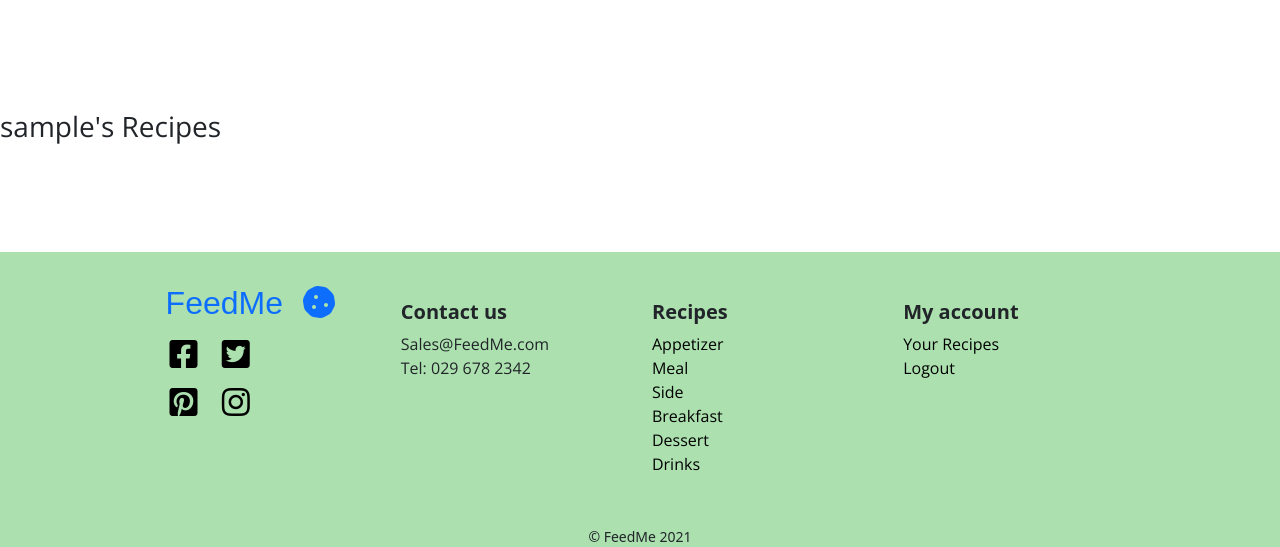
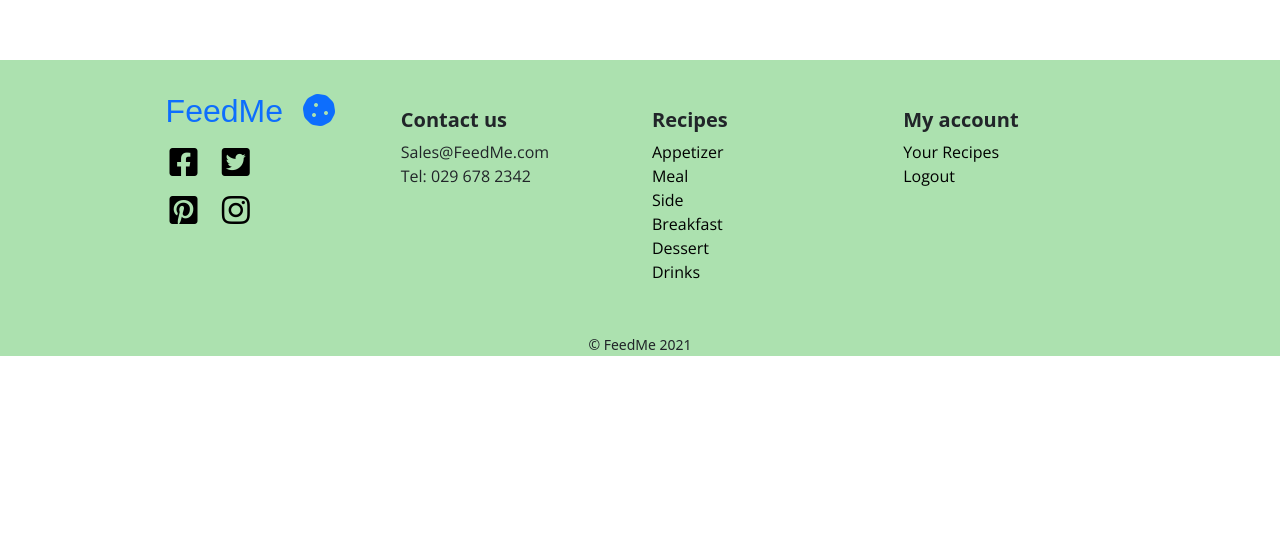
Before and after one commit to PillowFishSticks/MP3-FeedMe, a Flask app: a page that uses templates/base.html in a window 1280 px wide. Shown: the part 140-687 px from the top of the page. Run offline with Flask 2, Linux system fonts and the light colour scheme; the visitor is signed in with stand-in values (Sample User, id 1); a database or web service that is not in the repository returns one stand-in record (values such as "Sample title"); some libraries are stand-ins or nearby versions; some web fonts are replaced.

Commit message:
change redirect for recipe page

```diff
--- a/app.py
+++ b/app.py
@@ -31,7 +31,7 @@ def home():
 @app.route("/")
 @app.route("/get_recipes")
 def get_recipes():
-    recipes = mongo.db.recipes.find()
+    recipes = list(mongo.db.recipes.find())
     return render_template("your_recipes.html", recipes=recipes)
 
 @app.route("/register", methods=["GET", "POST"])
@@ -78,6 +78,7 @@ def login():
 
     return render_template("login.html")
 
+
 @app.route("/your_recipes/<username>", methods=["GET", "POST"])
 def your_recipes(username):
     username = mongo.db.users.find_one(
--- a/templates/base.html
+++ b/templates/base.html
@@ -35,7 +35,7 @@
                     </li>
                     {% if session.user %}
                         <li class="nav-item">
-                            <a class="nav-link" href="{{ url_for('your_recipes', username=session['user'])}}">Your
+                            <a class="nav-link" href="{{ url_for('get_recipes', username=session['user'])}}">Your
                                 Recipes</a>
                         </li>
                         <li class="nav-item">
--- a/templates/your_recipes.html
+++ b/templates/your_recipes.html
@@ -1,18 +1,17 @@
 {% extends "base.html" %}
 {% block content %}
 
-<section class="padding text-style">
-
-    <h3>
-        {{ username }}'s Recipes
-    </h3>
-
-    <div>
-        {% for recipe in recipes %}
-        <img class="recipeimage" src="{{ recipe.image_url }}">
-        {% endfor %}
+{% for recipe in recipes %}
+<section class="text-style container-fluid recipepage">
+    <div class="row">
+        <div class="col-6">
+            <div>
+                <a href="#">
+                <img class="recipeimage" src="{{ recipe.image_url }}">
+                </a>
+            </div>
+        </div>
     </div>
-
 </section>
-
+{% endfor %}
 {% endblock %}
```
